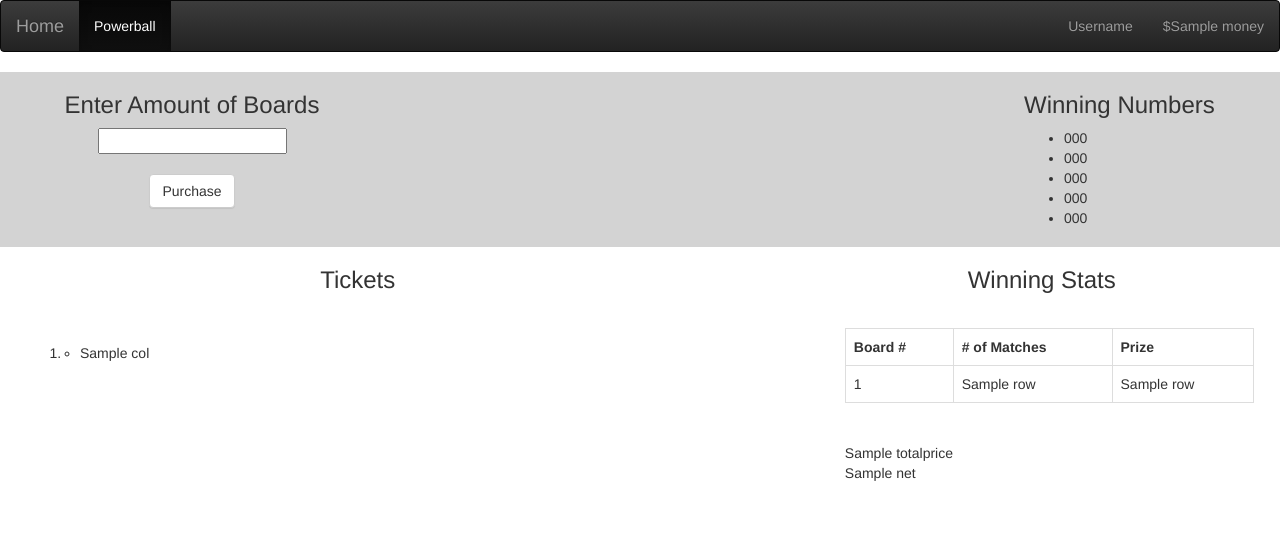
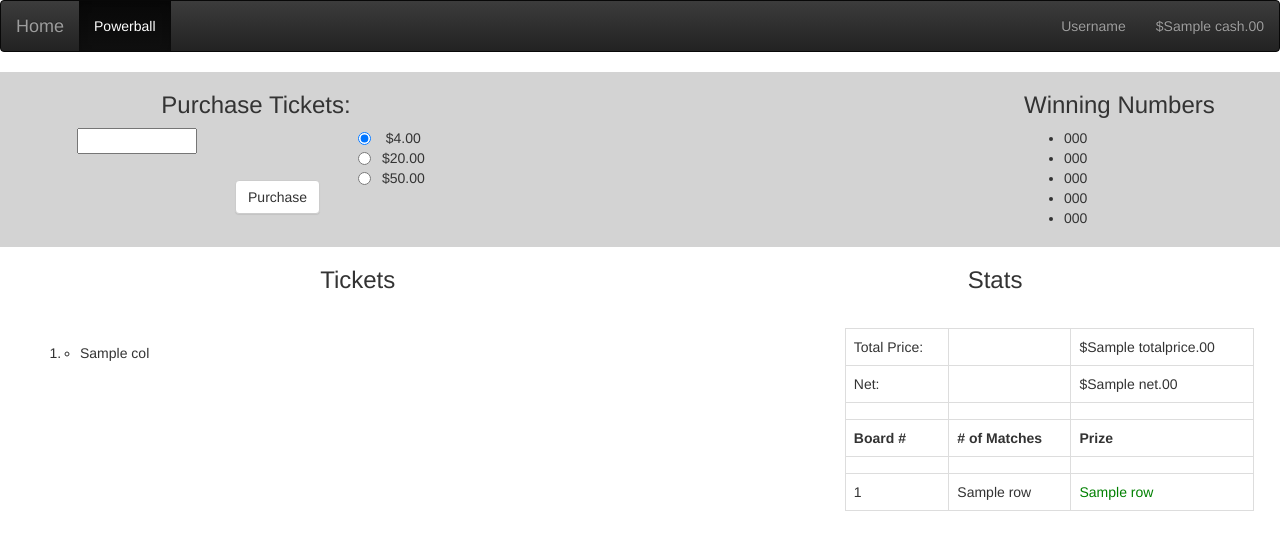
Before and after one commit to Cartinami/FlaskApp, a Flask app: template templates/powerball.html in a window 1280 px wide. Shown: the top 550 px of the page. Run offline with Flask 2, Linux system fonts and the light colour scheme; the template is opened without the code that fills it: most values are stand-ins (such as "Sample title", 1, 10 or a date in 2020); some libraries are stand-ins or nearby versions.

Commit message:
things that were accidentally deleted are back
minor updates.

code needs some cleaning up.

```diff
--- a/main.py
+++ b/main.py
@@ -5,35 +5,66 @@ app = Flask(__name__)
 app.debug = True
 seed()
 
+cash = 20
+totalprice = 0
+
 @app.route('/', methods=['GET'])
 def index():
     return render_template('index.html')
 
 @app.route('/powerball', methods=['GET', 'POST'])
 def powerball():
-    money = 20
-    ticketprice = -4
-    totalprice = 0
-    winningnumbers = ['','','','','']
+    global totalprice
+    global cash
+    lowfunds = 'fade'
+    winningnumbers = [' ',' ',' ',' ',' ']
+    netcolor = 'positive'
 
     if request.method == 'GET':
-        return render_template('powerball.html', money=money, winningnumbers=winningnumbers)
+        net = 0
+        totalprice = 0
+        return render_template('powerball.html',cash=cash,totalprice=totalprice,lowfunds=lowfunds,winningnumbers=winningnumbers,net=net,netcolor=netcolor)
     elif request.method == 'POST':
+        winningnumbers = [randint(1,10),randint(1,10),randint(1,10),randint(1,10),randint(1,10)]
         requestdata = request.form['numofticks']
-        tickets = int(requestdata)
-        winningnumbers = [randint(1,10), randint(1,10), randint(1,10), randint(1,10), randint(1,10)]
-        boards = []
-        stats = []
-        indexes = []
-        matches = []
-        prizes = []
-        winstats = []
+        requesttick = request.form['tickradio']
 
-        i = 0
-        while len(boards) < tickets:
-            if not (money < ticketprice):
-                money = money - ticketprice
-                totalprice = totalprice + ticketprice
+        try:
+            tickets = int(requestdata)
+        except:
+            net = 0
+            totalprice = 0
+            return render_template('powerball.html',cash=cash,totalprice=totalprice,lowfunds=lowfunds,winningnumbers=winningnumbers,net=net,netcolor=netcolor)
+
+        if requesttick == 'hard':
+            ticketprice = 50
+        elif requesttick == 'med':
+            ticketprice = 20
+        elif requesttick == 'easy':
+            ticketprice = 4
+
+
+        totalprice = tickets * ticketprice
+        maxticks = cash / ticketprice
+        maxcost = maxticks * ticketprice
+        coststr = str(maxcost)
+        maxstr = str(maxticks)
+
+        if totalprice > cash:
+            lowfunds = 'show'
+            net = 0
+            return render_template('powerball.html',cash=cash,ticketprice=ticketprice,totalprice=totalprice,maxstr=maxstr,lowfunds=lowfunds,winningnumbers=winningnumbers,coststr=coststr,net=net)
+        else:
+            boards = []
+            stats = []
+            indexes = []
+            matches = []
+            prizes = []
+            winstats = []
+            i = 0
+
+            while len(boards) < tickets:
+                cash = cash - ticketprice
                 one = randint(1,10)
                 two = randint(1,10)
                 three = randint(1,10)
@@ -44,28 +75,27 @@ def powerball():
                 if ((one == winningnumbers[0]) and (two == winningnumbers[1]) and (three == winningnumbers[2]) and (four == winningnumbers[3]) and (five == winningnumbers[4])):
                     status = '!!!!!!!WINNER!!!!!!!'
                     amount = 1200
-                    money = money + amount
+                    cash = cash + amount
                 elif ((one == winningnumbers[0]) and (two == winningnumbers[1]) and (three == winningnumbers[2]) and (four == winningnumbers[3])):
                     status = 'Four'
                     amount = 1000
-                    money = money + amount
+                    cash = cash + amount
                 elif ((one == winningnumbers[0]) and (two == winningnumbers[1]) and (three == winningnumbers[2])):
                     status = 'Three'
                     amount = 600
-                    money = money + amount
+                    cash = cash + amount
                 elif ((one == winningnumbers[0]) and (two == winningnumbers[1])):
                     status = 'Two'
                     amount = 200
-                    money = money + amount
+                    cash = cash + amount
                 elif one == winningnumbers[0]:
                     status = 'One'
                     amount = 40
-                    money = money + amount
+                    cash = cash + amount
                 else:
                     status = 'L'
-                    money = money
+                    cash = cash
                     amount = 0
-                net = money + totalprice
                 stats.append(status)
 
                 if len(stats[i]) > 1:
@@ -76,14 +106,20 @@ def powerball():
                     i += 1
                 else:
                     i += 1
-            else:
-                break
-        return render_template('powerball.html',boards=boards,winningnumbers=winningnumbers,money=money,winstats=winstats,totalprice=totalprice,net=net)
+
+            net = (-totalprice) + amount
+            if net < 0:
+                netcolor = 'negative'
+
+        try:
+            res = request.form['purchase']
+        except:
+            'oops'
+        return render_template('powerball.html',cash=cash,totalprice=totalprice,maxstr=maxstr,lowfunds=lowfunds,winningnumbers=winningnumbers,coststr=coststr,boards=boards,net=net,winstats=winstats,netcolor=netcolor)
     else:
         return 'Invalid Request Method'
 
 
 
-
 if __name__ == '__main__':
     app.run()
--- a/static/css/style.css
+++ b/static/css/style.css
@@ -2,7 +2,12 @@ html{
   width: auto;
   height: auto;
 }
-
+#positive{
+  color: green;
+}
+#negative{
+  color: red;
+}
 /*    --index.html--    */
 #indexdiv{
   height: auto;
@@ -20,6 +25,9 @@ html{
 }
 
 /*    --powerball.html--    */
+#modalcontent{
+  height: 500px;
+}
 #formdiv{
   width: 100%;
   height: 175px;
@@ -28,8 +36,25 @@ html{
 #purchaseform{
   text-align: center;
   float: left;
-  width: 30%;
+  width: 40%;
   height: 175px;
+}
+#numofticks{
+  width: 120px;
+  float: left;
+  margin-left: 15%;
+}
+#raddiv{
+  width: 15%;
+  float: right;
+  margin-right: 15%;
+}
+.tickradio{
+  float: left;
+}
+#btnsubmit{
+  margin-top: 10%;
+  clear: both;
 }
 #winningnumbers{
   float: right;
--- a/static/javascript/ajax.js
+++ b/static/javascript/ajax.js
@@ -1,5 +1,11 @@
 $(document).ready(function(){
-
+  $("#numofticks").change(function(){
+    value = $("#numofticks").value();
+    tic = '{{ ticketprice }}';
+    ticket = int(tic);
+    total = value * ticket;
+    $("#totalprice").html(total);
+  });
   // $("#btnsubmit").click(function(event){
   //   event.preventDefault();
   //   var formdata = $("#ticketsform").serialize();
--- a/templates/powerball.html
+++ b/templates/powerball.html
@@ -13,6 +13,33 @@
 </head>
 
 <body>
+  <div class="modal {{ lowfunds }}">
+    <div class="modal-dialog modal-med">
+      <div id="modalcontent" class="modal-content">
+        <div class="modal-header">
+          <h3>Not Enough Cash..</h3>
+        </div>
+        <div class="modal-body">
+          <div>
+            <h4>Price: </h4><h6>${{ totalprice }}.00</h6><br />
+            <h4>Your Cash: </h4><h6 id="negative">${{ cash }}.00</h6><br />
+            <h4>Max Boards: </h4><h6>{{ maxstr }}</h6><br />
+          </div>
+          <div>
+            <h4>Would you like to buy {{ maxstr }} boards for ${{ coststr }}.00?</h4>
+          </div>
+        </div>
+        <div class="modal-footer">
+          <form action="/powerball" method="post">
+            <input type="text" name="purchasemax" value="{{ maxstr }}" hidden="hidden" />
+            <input type="submit" name="purchase" value="Cancel" class="btn btn-alert" />
+            <input type="submit" name="purchase" value="Purchase" class="btn btn-primary" />
+          </form>
+        </div>
+      </div>
+    </div>
+  </div>
+
   <nav class="navbar navbar-inverse">
     <div class="container-fluid">
       <div class="navbar-header">
@@ -25,16 +52,21 @@
       </ul>
       <ul class="nav navbar-nav navbar-right">
         <li><a href="#">Username</a></li>
-        <li><a href="#">${{ money }}</a></li>
+        <li><a href="#">${{ cash }}.00</a></li>
       </ul>
     </div>
   </nav>
 
   <div id="formdiv">
     <form id="purchaseform" action="/powerball" method="post" name="ticketsform">
-      <h3>Enter Amount of Boards</h3>
-      <input name="numofticks" type="number" /><br /><br />
-      <button name="btnsubmit" type="submit" class="btn btn-default">Purchase</button>
+      <h3>Purchase Tickets:</h3>
+      <input id="numofticks" name="numofticks" type="number" />
+      <div id="raddiv">
+        <input id="smradio" name="tickradio" class="tickradio" type="radio" value="easy" checked="true" /> $4.00<br />
+        <input id="medradio" name="tickradio" class="tickradio" type="radio" value="med" /> $20.00<br />
+        <input id="lgradio" name="tickradio" class="tickradio" type="radio" value="hard" /> $50.00<br />
+      </div>
+      <button id="btnsubmit" name="btnsubmit" type="submit" class="btn btn-default">Purchase</button>
     </form>
     <div id="winningnumbers">
       <h3>Winning Numbers</h3>
@@ -64,24 +96,42 @@
   </div>
 
   <div id="winstats">
-    <h3 id="winningstats">Winning Stats</h3>
+    <h3 id="winningstats">Stats</h3>
     <table class="table table-bordered">
+      <tr>
+        <td>Total Price:</td>
+        <td></td>
+        <td>${{ totalprice }}.00</td>
+      </tr>
+      <tr>
+        <td>Net:</td>
+        <td></td>
+        <td id="{{ netcolor }}">${{ net }}.00</td>
+      </tr>
+      <tr>
+        <td></td>
+        <td></td>
+        <td></td>
+      </tr>
       <tr>
         <th>Board #</th>
         <th># of Matches</th>
         <th>Prize</th>
       </tr>
+      <tr>
+        <td></td>
+        <td></td>
+        <td></td>
+      </tr>
       {% for row in winstats %}
         <tr>
           <td>{{ row[0] }}</td>
           <td>{{ row[1] }}</td>
-          <td>{{ row[2] }}</td>
+          <td id="positive">{{ row[2] }}</td>
         </tr>
       {% endfor %}
     </table>
     <br />
-    {{ totalprice }} <br />
-    {{ net }}
   </div>
 </body>
 
```
